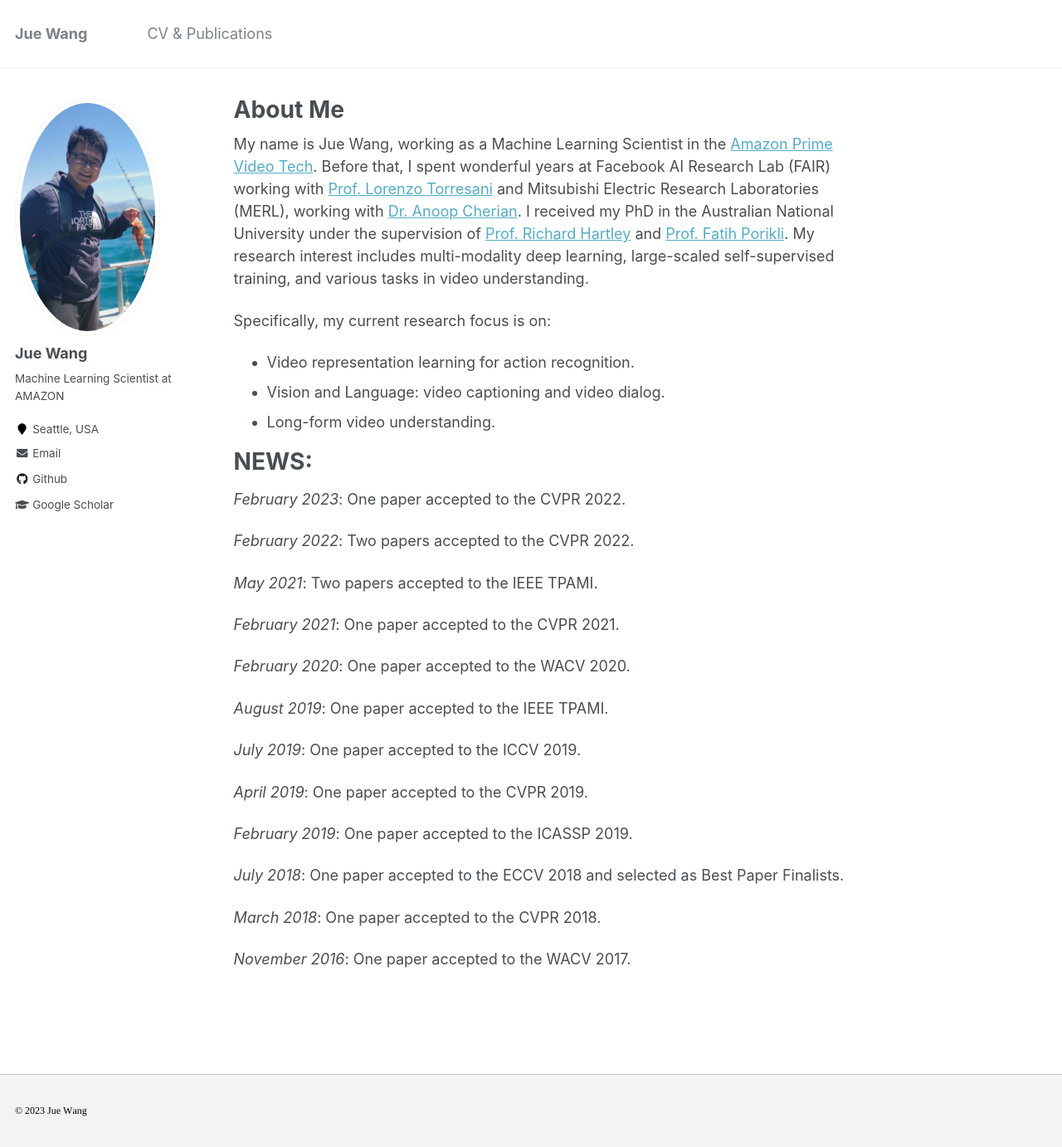
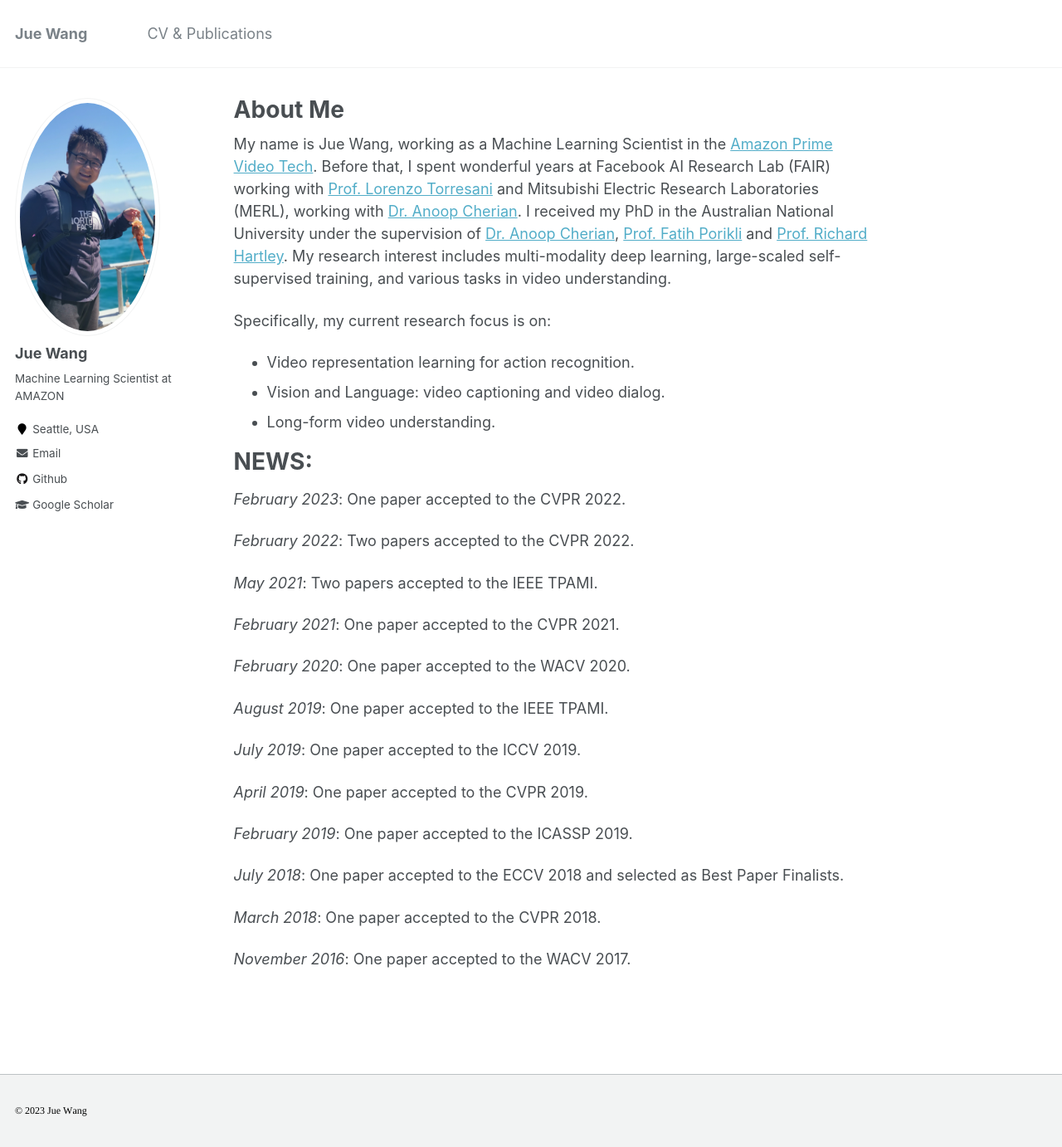
Before and after one commit to 3xWangDot/3xWangDot.github.io, a Jekyll site: the page built from _pages/about.md, in a window 1280 px wide and 1382 px high. Shown: the whole window at 83% size. Built offline with Jekyll 4.4.1, drawn with Linux system fonts in a browser that asks for light colours.

Commit message:
Update about.md

```diff
--- a/_pages/about.md
+++ b/_pages/about.md
@@ -8,7 +8,7 @@ redirect_from:
   - /about.html
 ---
 
-My name is Jue Wang, working as a Machine Learning Scientist in the [Amazon Prime Video Tech](https://www.primevideotech.com/). Before that, I spent wonderful years at Facebook AI Research Lab (FAIR) working with [Prof. Lorenzo Torresani](https://ltorresa.github.io/home.html) and Mitsubishi Electric Research Laboratories (MERL),  working with [Dr. Anoop Cherian](http://users.cecs.anu.edu.au/~cherian/). I received my PhD in the Australian National University under  the supervision of [Prof. Richard Hartley](http://users.cecs.anu.edu.au/~hartley/) and [Prof. Fatih Porikli](http://www.porikli.com). My research interest includes multi-modality deep learning, large-scaled self-supervised training, and various tasks in video understanding.
+My name is Jue Wang, working as a Machine Learning Scientist in the [Amazon Prime Video Tech](https://www.primevideotech.com/). Before that, I spent wonderful years at Facebook AI Research Lab (FAIR) working with [Prof. Lorenzo Torresani](https://ltorresa.github.io/home.html) and Mitsubishi Electric Research Laboratories (MERL),  working with [Dr. Anoop Cherian](http://users.cecs.anu.edu.au/~cherian/). I received my PhD in the Australian National University under  the supervision of [Dr. Anoop Cherian](http://users.cecs.anu.edu.au/~cherian/), [Prof. Fatih Porikli](http://www.porikli.com) and [Prof. Richard Hartley](http://users.cecs.anu.edu.au/~hartley/). My research interest includes multi-modality deep learning, large-scaled self-supervised training, and various tasks in video understanding.
 
 Specifically, my current research focus is on:
 * Video representation learning for action recognition.
```
